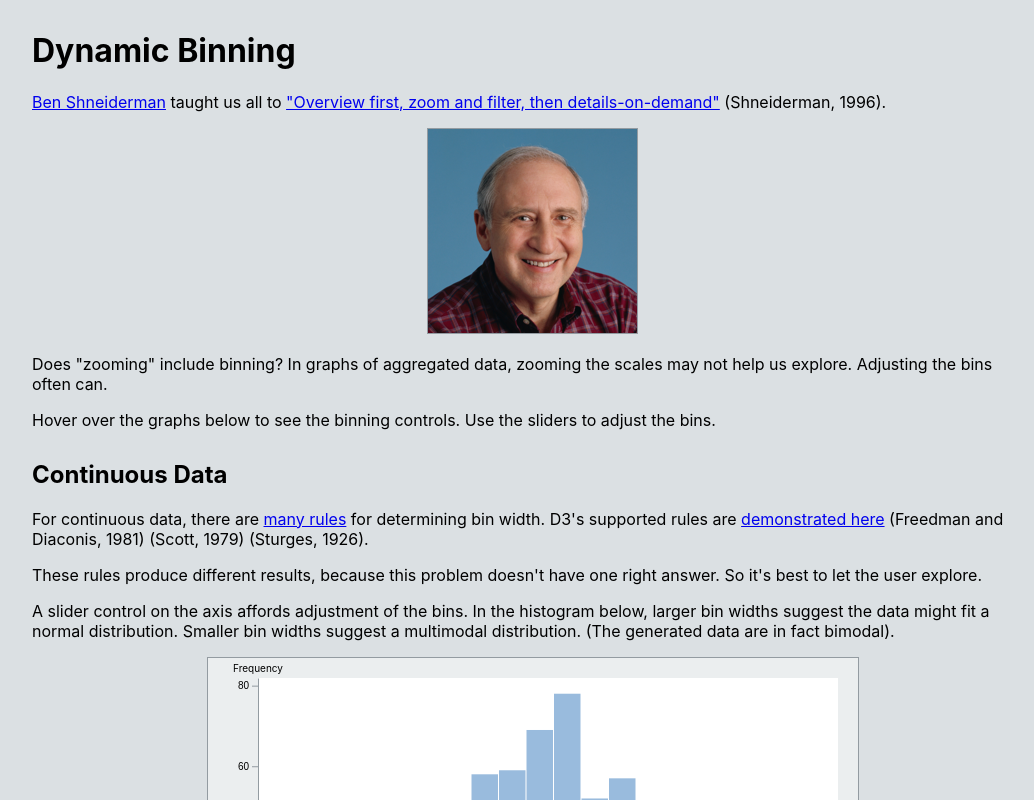
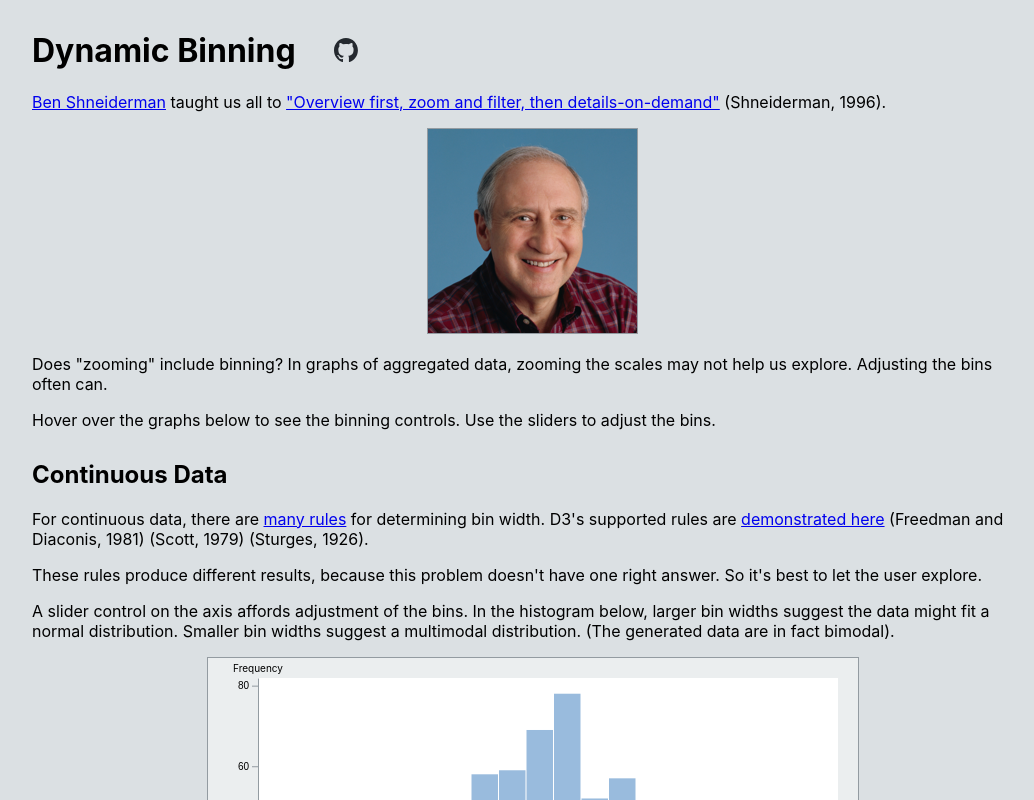
Before and after one commit to hemanrobinson/top-n-binning, a React (Create React App) app: page / in a window 1280 px wide. Shown: the top 800 px of the page, without its empty margins (108-1142 px from the left). Built offline with nearby package versions, Linux system fonts and the light colour scheme.

Commit message:
add icon

```diff
--- a/src/App.css
+++ b/src/App.css
@@ -7,6 +7,10 @@
 }
 img {
     border: 1px solid #939ba1;
+}
+img.icon {
+    border: 0;
+    height: 24px;
 }
 p.center {
     text-align: center;
--- a/src/App.js
+++ b/src/App.js
@@ -3,6 +3,7 @@
 import BarChart from './BarChart';
 import Heatmap from './Heatmap';
 import './App.css';
+import github from './github.svg';
 import shneiderman from './shneiderman.png';
 
 // Application:  Dynamic Binning
@@ -12,7 +13,7 @@
     return (
         <div className="Column">
             <div className="Description">
-                <h1>Dynamic Binning</h1>
+                <h1>Dynamic Binning&nbsp;&nbsp;&nbsp;&nbsp;&nbsp;<a href="https://github.com/hemanrobinson/bin/"><img className="icon" title="Code Shared on GitHub" alt="Code Shared on GitHub" src={github}/></a></h1>
                 <p>
                 <a href="https://www.cs.umd.edu/users/ben/">Ben Shneiderman</a> taught us all to <a href="https://www.perceptualedge.com/articles/b-eye/path_to_visual_discovery.pdf">"Overview first, zoom and filter, then details-on-demand"</a> (Shneiderman, 1996).
                 </p>
@@ -87,7 +88,6 @@
                     <li>Sugar, S. (2021). "Power BI Top N and Other". <a href="https://www.proserveit.com/blog/ms-power-bi-topn-and-other">https://www.proserveit.com/blog/ms-power-bi-topn-and-other</a>.</li><br/>
                 </ul>
             </div>
-            <a href="https://github.com/hemanrobinson/bin/">Code Shared on GitHub</a>
         </div>
     );
 }
```
Also changed, not shown: src/github.svg (added).
